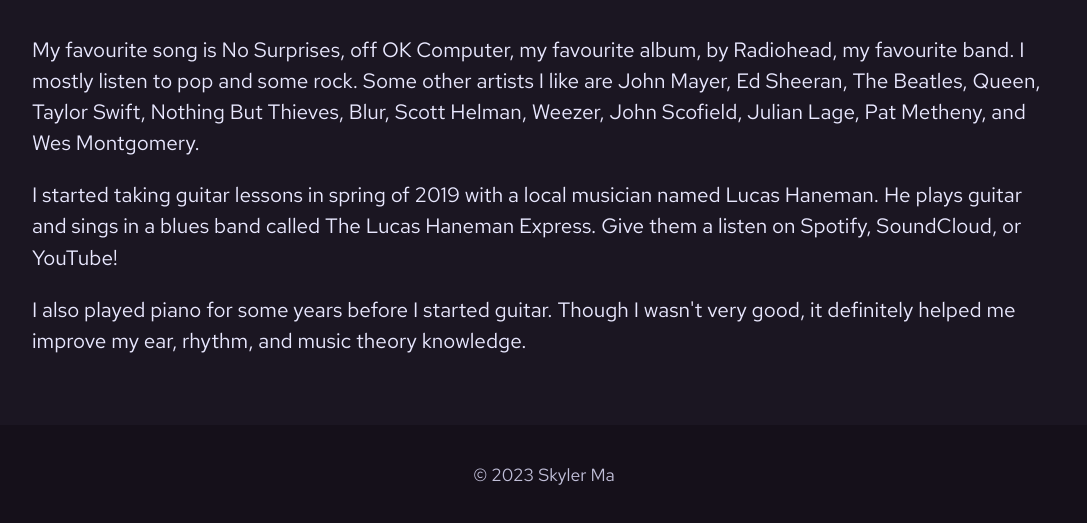
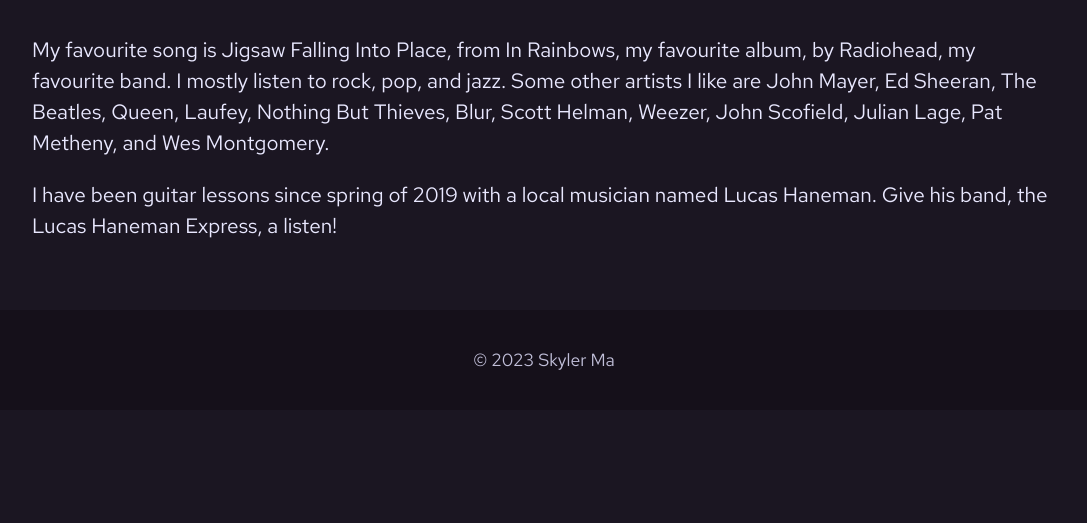
Before and after one commit to sky46/skylerma.com, an Eleventy site: page music.njk in a window 1280 px wide. Shown: the part 911-1434 px from the top of the page, without its empty margins (96-1183 px from the left). After the commit the page ends 1321 px from the top, so only its background shows below. Built offline with nearby package versions, Linux system fonts and the light colour scheme; Eleventy itself is replaced by a stand-in of ours; files that its build step writes are made by us from their sources.

Commit message:
shorten/change text on index

```diff
--- a/index.njk
+++ b/index.njk
@@ -7,8 +7,8 @@ name: index
 <div class="intro-div">
   <div class="intro-text-div">
     <h1 class="intro-heading">Hi, I'm Skyler!</h1>
-    <p class="intro-text">I am a student in Grade 11 with a passion for music, programming, sports, and video games.</p>
-    <p>This site is currently a work in progress.</p>
+    <p class="intro-text">I am a student in Grade 11 with a passion for music and programming.</p>
+    <p>This site is still a work in progress.</p>
   </div>
 
   <div class="intro-img">
--- a/music.njk
+++ b/music.njk
@@ -33,14 +33,11 @@ name: music
 </div>
 
 <p>
-  My favourite song is No Surprises, off OK Computer, my favourite album, by Radiohead, my favourite band.
-  I mostly listen to pop and some rock. Some other artists I like are John Mayer, Ed Sheeran, The Beatles, Queen,
-          Taylor Swift, Nothing But Thieves, Blur, Scott Helman, Weezer, John Scofield, Julian Lage, Pat Metheny, and Wes Montgomery.</p>
+  My favourite song is Jigsaw Falling Into Place, from In Rainbows, my favourite album, by Radiohead, my favourite band.
+  I mostly listen to rock, pop, and jazz. Some other artists I like are John Mayer, Ed Sheeran, The Beatles, Queen,
+  Laufey, Nothing But Thieves, Blur, Scott Helman, Weezer, John Scofield, Julian Lage, Pat Metheny, and Wes Montgomery.</p>
 <p>
-  I started taking guitar lessons in spring of 2019 with a local musician named Lucas Haneman. He plays guitar and
-  sings in a blues band called The Lucas Haneman Express. Give them a listen on Spotify, SoundCloud, or YouTube!
+  I have been guitar lessons since spring of 2019 with a local musician named Lucas Haneman. Give his band, the
+  Lucas Haneman Express, a listen!
 </p>
-<p>
-  I also played piano for some years before I started guitar. Though I wasn't very good, it definitely helped me improve my
-  ear, rhythm, and music theory knowledge.
 </p>
```
